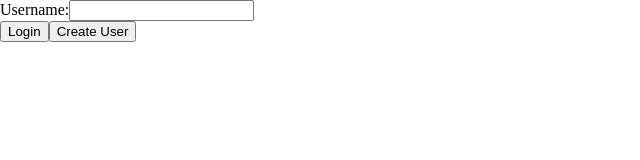
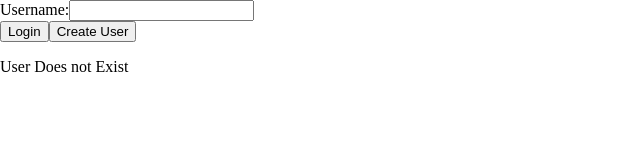
Before and after one commit to amirheyward/spotify-web-api-project, a React (Vite) app: page /login in a window 1280 px wide. Both pictures are taken after a click on the button "Login". Shown: the top 160 px of the page, without its empty margins (0-640 px from the left). Built offline with nearby package versions, Linux system fonts and the light colour scheme; no server answers.

Commit message:
no more duplicate users + error messages for login/signup

```diff
--- a/src/pages/Login.tsx
+++ b/src/pages/Login.tsx
@@ -1,15 +1,21 @@
-import { useContext, useRef } from "react";
+import { useContext, useRef, useState } from "react";
 import { UserContext } from "../contexts/UserContext";
 import axios from "axios";
-import { useNavigate } from "react-router-dom";
+import { useNavigate, useSearchParams } from "react-router-dom";
 
 function Login() {
+  const [searchParams] = useSearchParams();
   const navigate = useNavigate();
+
+  const signupFailed = Boolean(searchParams.get("signupFailed")) ?? false;
+  let [loginFailed, setLoginFailed] = useState(false);
+
   const inputRef = useRef<HTMLInputElement>(null);
   const { accessToken, setAccessToken } = useContext(UserContext);
 
   async function login() {
     const username = inputRef.current!.value;
+    try {
       const response = await axios.post("http://127.0.0.1:8080/login", {
         username: username,
       });
@@ -17,6 +23,9 @@ function Login() {
       if (response.data.access_token) {
         setAccessToken(response.data.access_token);
         navigate("/cardPage");
+      }
+    } catch {
+      setLoginFailed(true);
     }
   }
 
@@ -38,6 +47,7 @@ function Login() {
       <button className="createUser" onClick={async () => createUser()}>
         Create User
       </button>
+      {(loginFailed && <p>User Does not Exist</p>) || (signupFailed && <p>User Already Exists</p>)}
     </div>
   );
 }
```
Also changed, not shown: 1 other file (tests, documents, lock files or other folders). Lines whose indentation alone changed are shown as unchanged.
